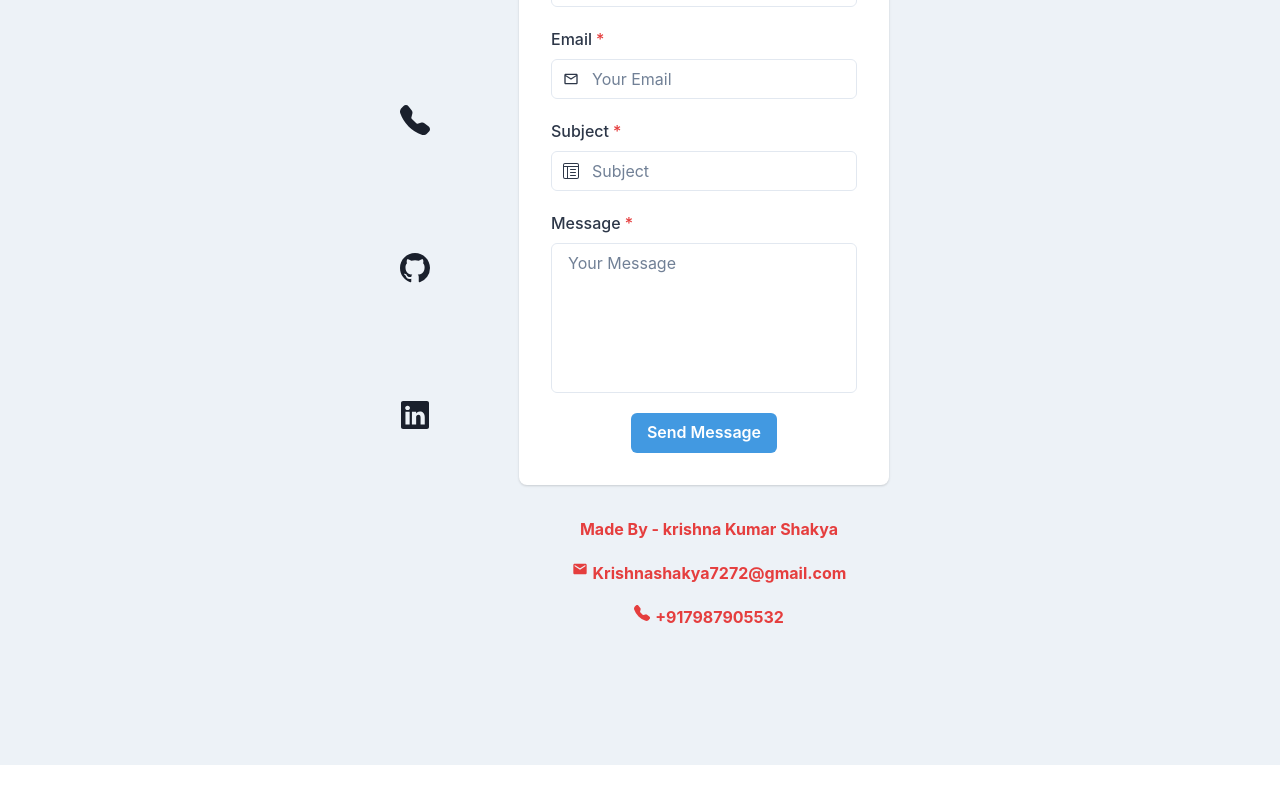
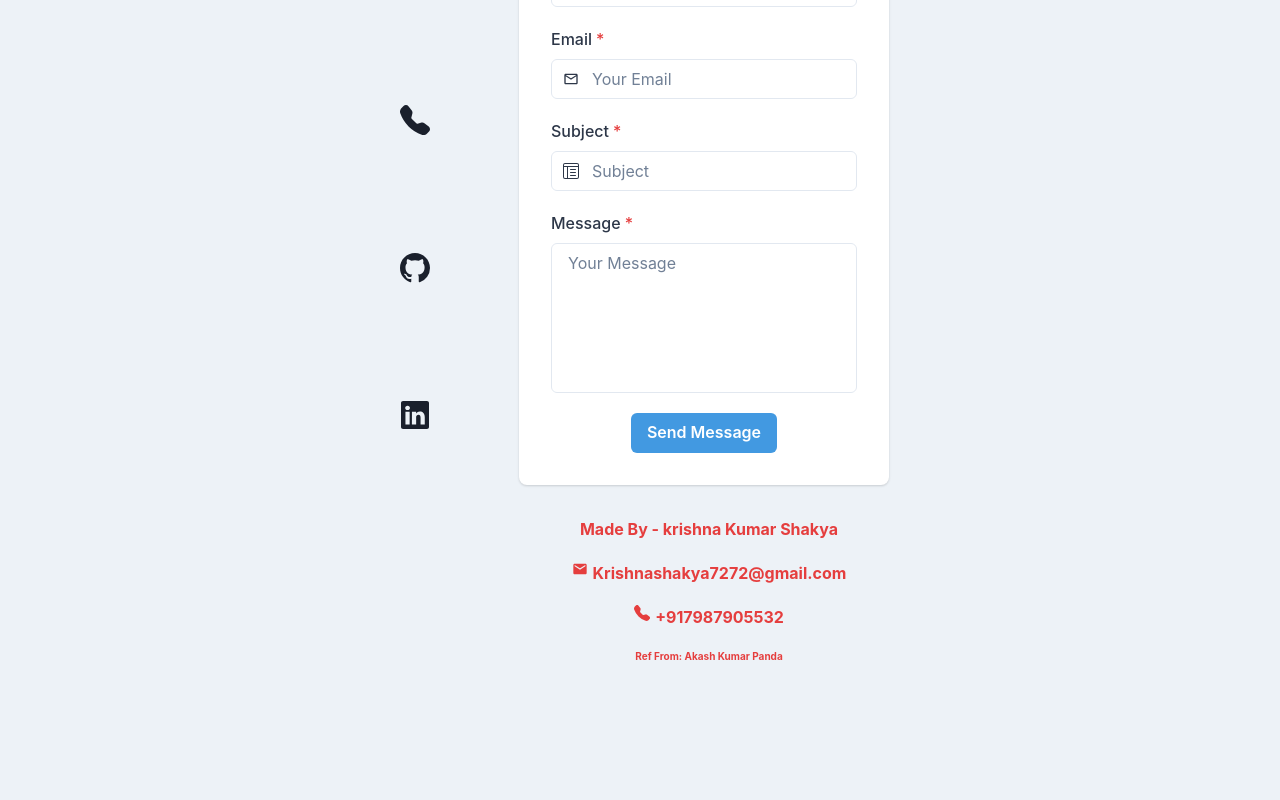
Before and after one commit to KKShakya/KKShakya.github.io, a React (Create React App) app: page / in a window 1280 px wide. Shown: the part 4730-5530 px from the top of the page. Before the commit the page ends 5495 px from the top, so only its background shows below. Built offline with nearby package versions, Linux system fonts and the light colour scheme; no server answers; a web font is replaced by a local one.

Commit message:
changes in navbar,skills,contact

```diff
--- a/src/pages/Contact.js
+++ b/src/pages/Contact.js
@@ -260,6 +260,7 @@ function Contact() {
           <Box fontWeight={700} color="red.500">Made By - krishna Kumar Shakya</Box>
           <Flex gap={'5px'} fontWeight={700} color="red.500"><MdEmail/><p>Krishnashakya7272@gmail.com</p></Flex>
           <Flex gap={'5px'} fontWeight={700} color="red.500"><BsFillTelephoneFill/><p>+917987905532</p></Flex>
+          <Flex gap={'5px'} fontWeight={700} color="red.500" fontSize="10"><p>Ref From: Akash Kumar Panda </p></Flex>
 
         </VStack>
 
```
